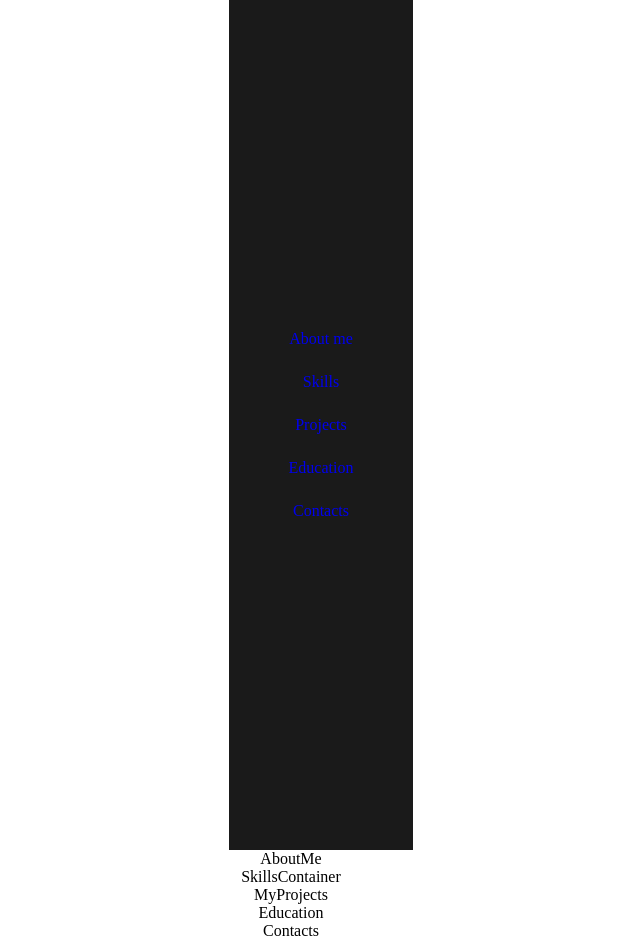
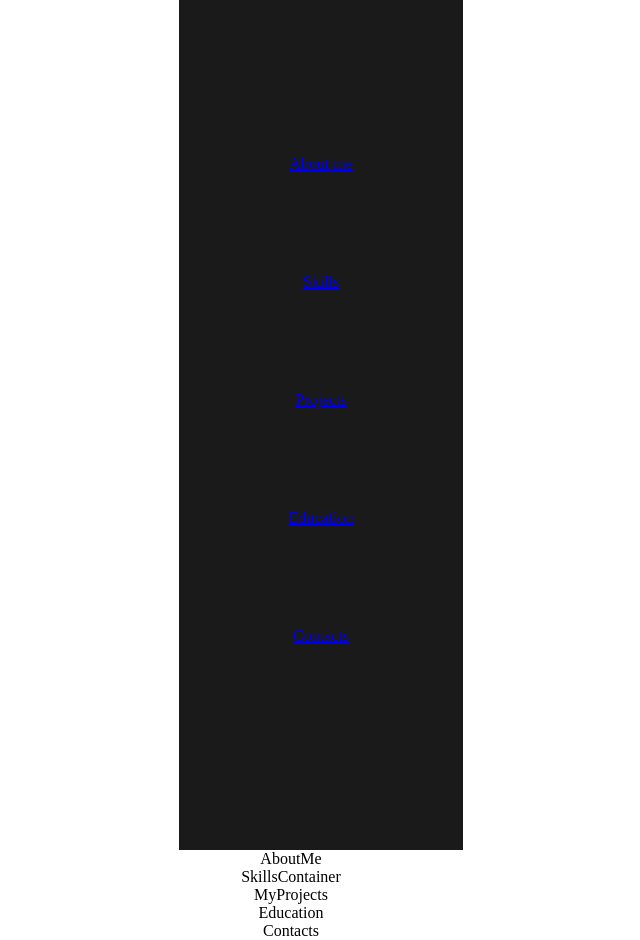
Before and after one commit to MariiaOtset/mariia-otset-portfolio, a React (Vite) app: page / in a window 1280 px wide. Shown: the whole page, without its empty margins (349-989 px from the left). Built offline with nearby package versions, Linux system fonts and the light colour scheme.

Commit message:
burger icon and styles for it added

```diff
--- a/package.json
+++ b/package.json
@@ -11,7 +11,9 @@
   },
   "dependencies": {
     "react": "^18.3.1",
-    "react-dom": "^18.3.1"
+    "react-dom": "^18.3.1",
+    "react-icon": "^1.0.0",
+    "react-icons": "^5.3.0"
   },
   "devDependencies": {
     "@eslint/js": "^9.13.0",
--- a/src/components/Navigation/Navigation.jsx
+++ b/src/components/Navigation/Navigation.jsx
@@ -1,24 +1,30 @@
 import css from "./Navigation.module.css";
+import { RiCloseFill } from "react-icons/ri";
 
 const Navigation = () => {
   return (
-      <ul className={css.container}>
-        <li>
-          <a href="#about">About me</a>
+    <div className={css.container}>
+      <button className={css.close} type="button">
+        <RiCloseFill className={css.icon} />
+      </button>
+      <ul className={css.wrapper}>
+        <li className={css.linkWrapper}>
+          <a href="#about" className={css.link}>About me</a>
         </li>
-        <li>
-          <a href="#skills">Skills</a>
+        <li className={css.linkWrapper}>
+          <a href="#skills" className={css.link}>Skills</a>
         </li>
-        <li>
-          <a href="#projects">Projects</a>
+        <li className={css.linkWrapper}>
+          <a href="#projects" className={css.link}>Projects</a>
         </li>
-        <li>
-          <a href="#education">Education</a>
+        <li className={css.linkWrapper}>
+          <a href="#education" className={css.link}>Education</a>
         </li>
-        <li>
-          <a href="#contacts">Contacts</a>
+        <li className={css.linkWrapper}>
+          <a href="#contacts" className={css.link}>Contacts</a>
         </li>
       </ul>
+    </div>
   );
 };
 
--- a/src/components/Navigation/Navigation.module.css
+++ b/src/components/Navigation/Navigation.module.css
@@ -1,48 +1,42 @@
 .container {
-  position: absolute;
+  position: fixed;
   top: 0;
   left: 0;
   display: flex;
+  flex-direction: column;
   align-items: center;
-  flex-direction: column;
-  justify-content: space-around;
-  min-width: 100%;
-  gap: 25px;
+  justify-content: center;
+  width: 100%;
+  height: 100%;
   background-color: #1a1a1a;
-  color: #00ff00;
-  display: flex;
-  height: 100vh;
   overflow: hidden;
 }
 
-/* Burger Menu Icon */
-.burger-menu {
-  cursor: pointer;
+.linkWrapper {
+  padding: 50px;
+}
+
+.linkWrapper:first-child {
+  padding: 0 50px 50px;
+}
+
+.close {
   position: absolute;
   top: 20px;
   right: 20px;
-  display: flex;
-  width: 30px;
-  height: 20px;
-  z-index: 2;
+  background-color: transparent;
+  border: none;
 }
 
-.burger-menu span {
-  display: block;
-  height: 3px;
-  background-color: #00ff00;
-  transition: 0.3s ease;
+.close:focus-within .icon {
+  transform: rotate(90deg);
 }
 
-/* Burger Icon Animation */
-.menu-open .burger-menu span:nth-child(1) {
-  transform: rotate(45deg) translate(5px, 5px);
-}
-.menu-open .burger-menu span:nth-child(2) {
-  opacity: 0;
-}
-.menu-open .burger-menu span:nth-child(3) {
-  transform: rotate(-45deg) translate(5px, -5px);
+.icon {
+  width: 40px;
+  height: 40px;
+  fill: white;
+  transition: transform 0.4s ease;
 }
 
 /* Menu Styles */
@@ -59,15 +53,6 @@
   flex-direction: column;
   transform: translateX(100%);
   transition: transform 0.4s ease;
-}
-
-.menu ul {
-  list-style: none;
-  text-align: center;
-}
-
-.menu ul li {
-  margin: 20px 0;
 }
 
 .menu ul li a {
@@ -91,8 +76,12 @@
     position: sticky;
     left: auto;
     padding: 25px 30px;
+    justify-content: space-around;
+    gap: 25px;
     z-index: 999;
-    justify-content: center;
-    align-items: center;
+  }
+
+  .close {
+    display: none;
   }
 }
--- a/src/index.css
+++ b/src/index.css
@@ -3,11 +3,6 @@ body {
   display: flex;
   min-width: 320px;
   min-height: 100vh;
-}
-
-a {
-  font-weight: 500;
-  text-decoration: inherit;
 }
 
 h1 {
@@ -22,7 +17,6 @@ button {
   font-size: 1em;
   font-weight: 500;
   font-family: inherit;
-  background-color: #1a1a1a;
   cursor: pointer;
   transition: border-color 0.25s;
 }
```
Also changed, not shown: 1 other file (tests, documents, lock files or other folders).
